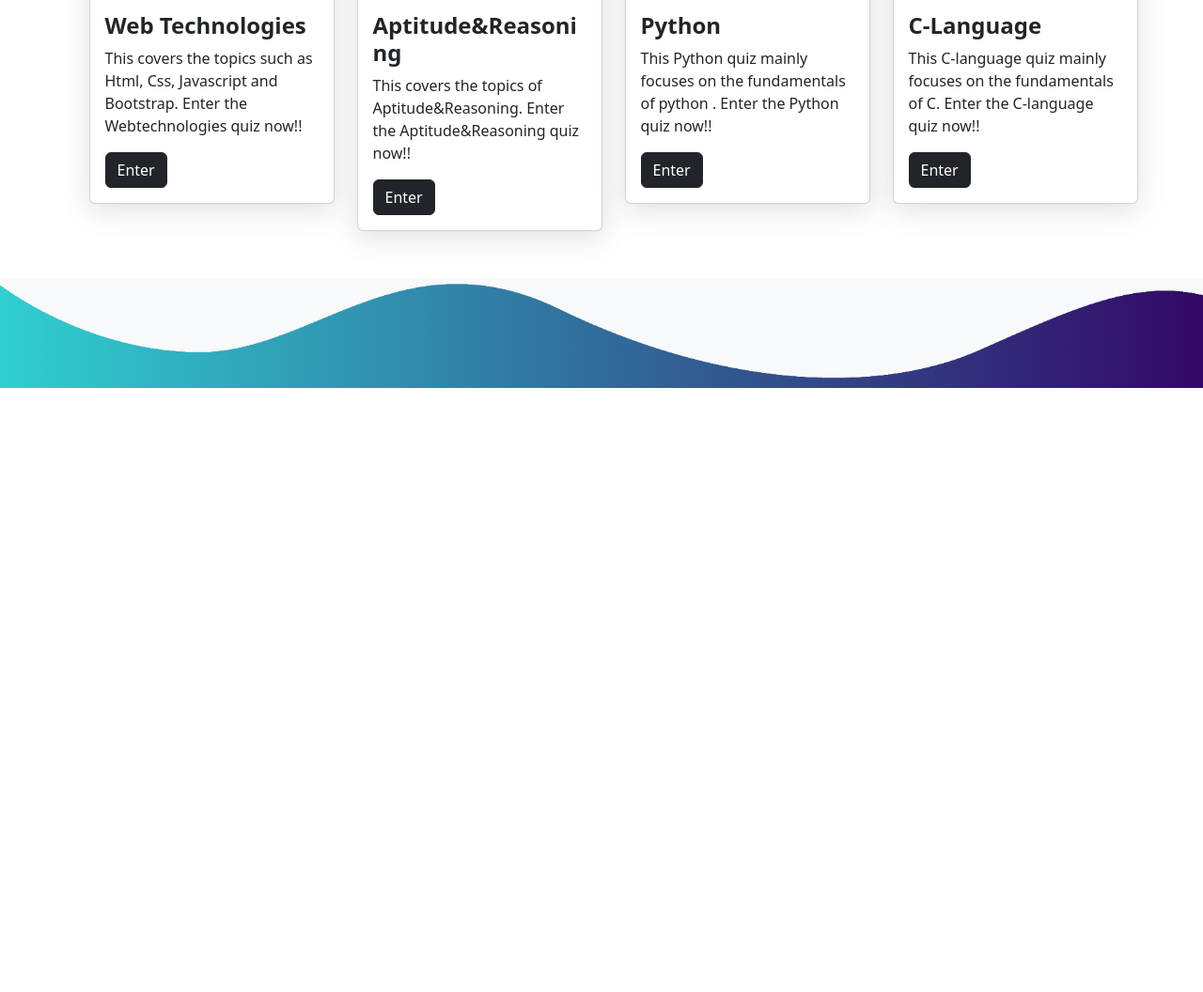
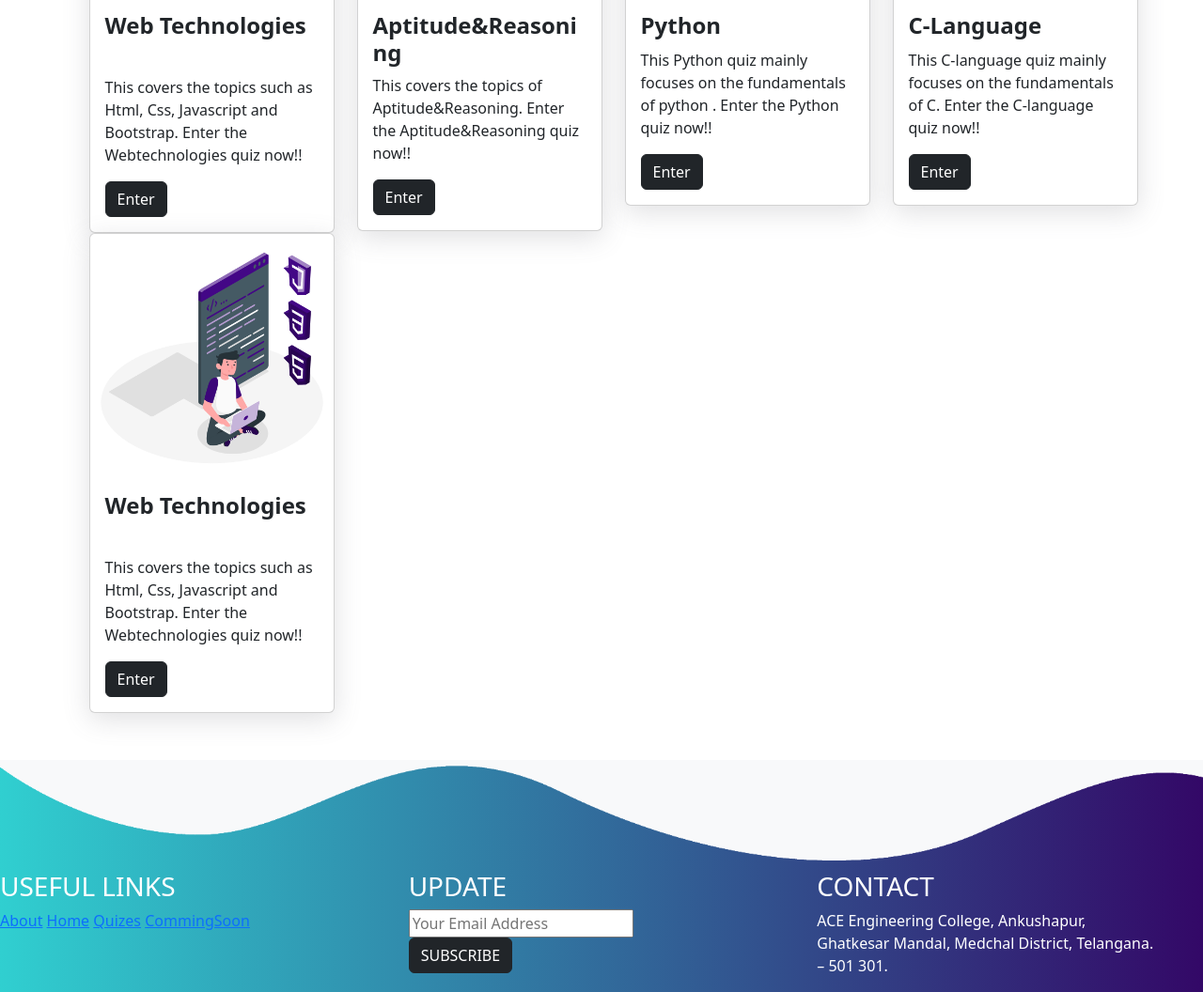
Before and after one commit to saikrishna1506/Quizer, a plain HTML site: page index.html in a window 1280 px wide. Shown: the part 1112-2168 px from the top of the page at 94% size. Before the commit the page ends 1525 px from the top, so only its background shows below. Drawn offline with Linux system fonts and the light colour scheme.

Commit message:
Update index.html

```diff
--- a/index.html
+++ b/index.html
@@ -41,7 +41,7 @@
         <div class="row">
           <div class="col-md-6">
             <p class="title" style=" font-size: 60px; font-family: 'Courier New', Courier, monospace; font-weight: bold;">YOUR ONE STOP DESTINATION. . .</p>
-            <p style="font-size: 20px;">It is one stop for all your knowledge blocks. Take a tour on Quizer to test your skills.</p>
+            <p style="font-size: 20px;">It is one stop destination for all your knowledge. Take a tour on Quizer to test your skills.</p>
           </div>
           <div class="col-md-6 text-center ">
             <img src="quiz1.png" alt="" class="img-fluid ">
@@ -62,7 +62,7 @@
                     <img  src="webdev.png" alt="">
 
                     <div class="card-body">
-                        <h4 class="card-title bold">Web Technologies</h4>
+                        <h4 class="card-title bold">Web Technologies <span class="badge">New</span></h4>
                         <p>This covers the topics such as Html, Css, Javascript and Bootstrap. Enter the Webtechnologies quiz now!! </p>
                         <button class="btn btn-dark" onclick="location.href='quizes/webTech.html'">Enter</button>
                     </div>
@@ -73,7 +73,7 @@
                 <div class="card padding"id ="h">
                     <img src="logical.png" alt="">
                     <div class="card-body">
-                        <h4 class="card-title bold">Aptitude&Reasoning</h4>
+                        <h4 class="card-title bold">Aptitude&Reasoning </h4>
                         <p>This covers the topics of Aptitude&Reasoning. Enter the Aptitude&Reasoning quiz now!! </p>
                         <button class="btn btn-dark" onclick="location.href='quizes/apt.html'">Enter</button>
                     </div>
@@ -84,7 +84,7 @@
               <div class="card padding" id ="h">
                   <img src="python.png" alt="">
                   <div class="card-body">
-                      <h4 class="card-title bold">Python</h4>
+                      <h4 class="card-title bold">Python <span class="badge">New</span></h4>
                       <p>This Python quiz mainly focuses on the fundamentals of python . Enter the  Python quiz now!! </p>
                       <button class="btn btn-dark" onclick="location.href='quizes/python.html'">Enter</button>
                   </div>
@@ -95,7 +95,7 @@
             <div class="card padding" id ="h">
                 <img src="cphoto.png" alt="">
                 <div class="card-body">
-                    <h4 class="card-title bold">C-Language</h4>
+                    <h4 class="card-title bold">C-Language <span class="badge">New</span></h4>
                     <p>This C-language quiz mainly focuses on the fundamentals of C. Enter the  C-language quiz now!! </p>
                     <button class="btn btn-dark" onclick="location.href='quizes/c.html'">Enter</button>
                 </div>
@@ -103,10 +103,54 @@
             </div>
         </div>
         </div>
+        <div class="row co2">
+          <div class="col-md-3">
+            <div class="card padding" id ="h">
+
+                <img  src="webdev.png" alt="">
+
+                <div class="card-body">
+                    <h4 class="card-title bold">Web Technologies <span class="badge">New</span></h4>
+                    <p>This covers the topics such as Html, Css, Javascript and Bootstrap. Enter the Webtechnologies quiz now!! </p>
+                    <button class="btn btn-dark" onclick="location.href='quizes/webTech.html'">Enter</button>
+                </div>
+            </div>
+        </div>
+        </div>
         </div>
     </section>
     <section id="footer">
       <img src="wave2.png" alt="">
+      <footer class="footer">
+        <div class="row">
+          <div class="col-md-4 c1">
+
+              <h3>USEFUL LINKS</h3>
+              <a href="#">About</a>
+              <a href="#">Home</a>
+              <a href="#">Quizes</a>
+              <a href="#">CommingSoon</a>
+
+          </div>
+          <div class="col-md-4 c1">
+
+              <h3>UPDATE</h3>
+              <form action="">
+                <input type="text" placeholder="Your Email Address">
+                <br>
+                <button type="submit" class="btn btn-dark">SUBSCRIBE</button>
+              </form>
+
+          </div>
+          <div class="col-md-4 c1" >
+            <h3>CONTACT</h3>
+            <p>ACE Engineering College,
+              Ankushapur, <br> Ghatkesar Mandal,
+              Medchal District,
+              Telangana. <br> – 501 301.</p>
+          </div>
+        </div>
+      </footer>
     </section>
     <script src="index.js"></script>
 
```
